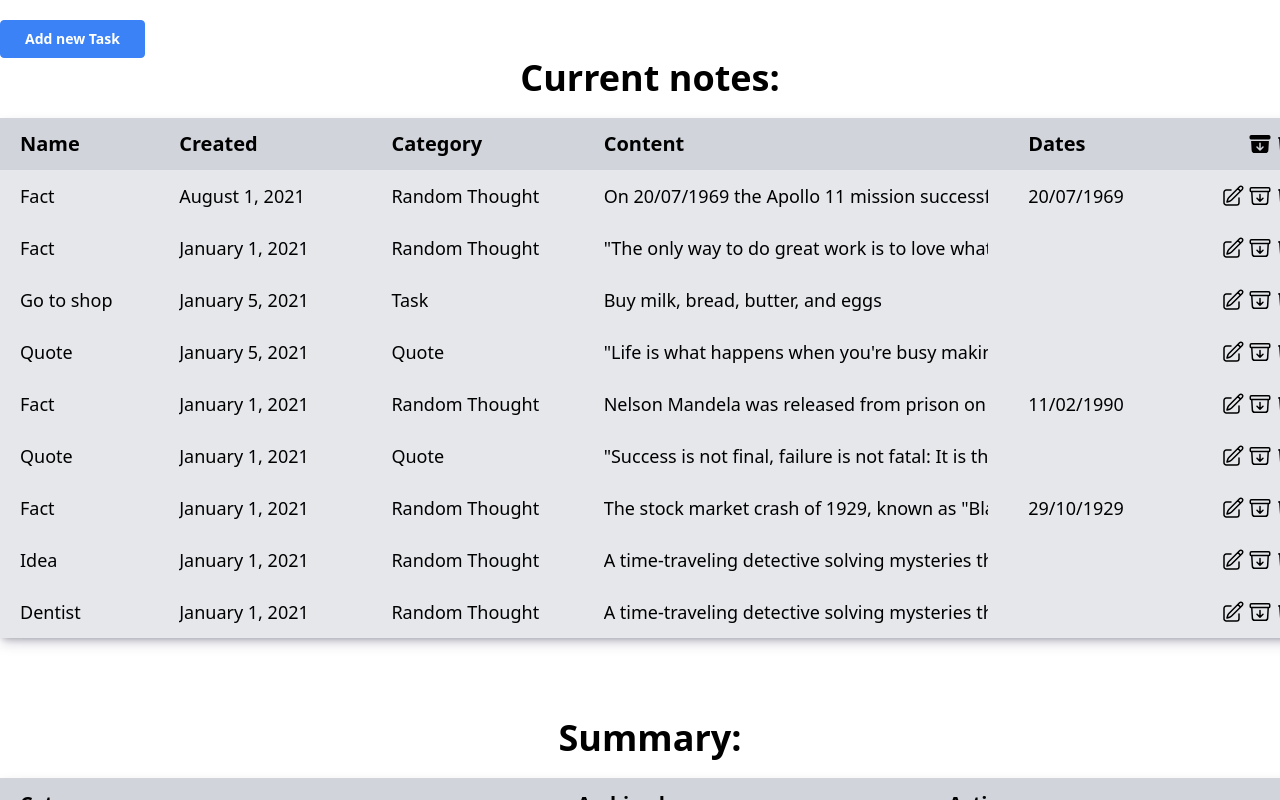
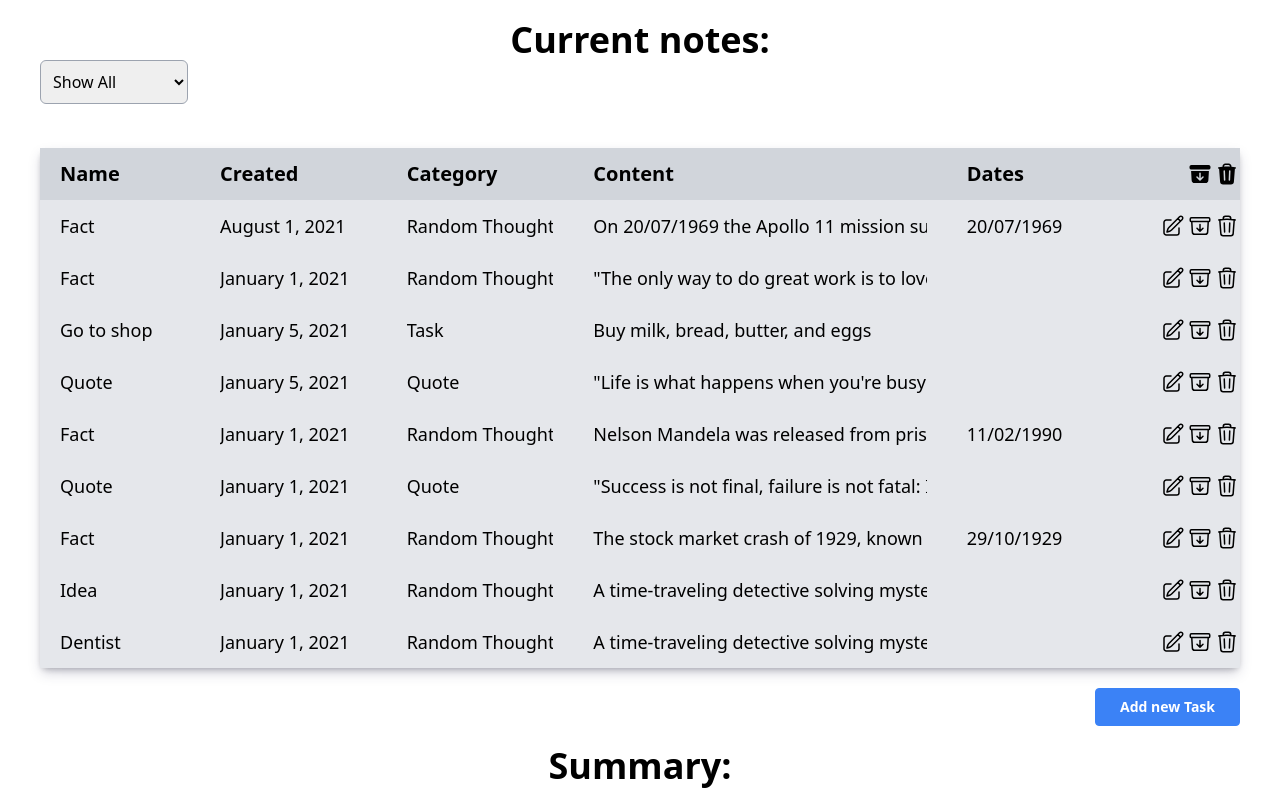
Before and after one commit to eduardrassolov/task2, a React (Vite) app: page / in a window 1280 px wide. Built offline with nearby package versions, Linux system fonts and the light colour scheme.

Commit message:
changed ui

```diff
--- a/src/config/noteCategories.ts
+++ b/src/config/noteCategories.ts
@@ -1,10 +1,24 @@
-export const categories = [
+export const categoriesNotes = [
   { key: "idea", value: "Idea" },
   { key: "task", value: "Task" },
   { key: "random", value: "Random Thought" },
   { key: "quote", value: "Quote" },
 ];
 
-export const getCategoryName = (key: string): string => {
-  return categories.find((category) => category.key === key)?.value || "";
+export const filterNotes = [
+  { key: "all", value: "Show All" },
+  { key: "active", value: "Show Active" },
+  { key: "archived", value: "Show Archived" },
+];
+
+interface ICategory {
+  key: string;
+  value: string;
+}
+
+export const getCategoryName = (
+  list: Array<ICategory>,
+  key: string
+): string => {
+  return list.find((category) => category.key === key)?.value || "";
 };
--- a/src/config/tableHeaders.ts
+++ b/src/config/tableHeaders.ts
@@ -7,15 +7,15 @@ export const headers: Array<IHeaders> = [
   },
   {
     name: "Created",
-    colSize: "w-[200px]",
+    colSize: "w-[175px]",
   },
   {
     name: "Category",
-    colSize: "w-[200px]",
+    colSize: "w-[175px]",
   },
   {
     name: "Content",
-    colSize: "w-[400px]",
+    colSize: "w-[350px]",
   },
   {
     name: "Dates",
--- a/src/features/modal/modal/Modal.tsx
+++ b/src/features/modal/modal/Modal.tsx
@@ -2,7 +2,7 @@ import { useState } from "react";
 import { Button } from "../../../components/Button";
 import Overlay from "./Overlay";
 import { generateNote } from "../../../services/generateNote";
-import { categories } from "../../../config/noteCategories";
+
 import { useDispatch, useSelector } from "react-redux";
 
 import { INewNote } from "../../../interfaces/INewNote";
@@ -13,11 +13,12 @@ import Input from "./Input";
 import Content from "./Content";
 import Footer from "./Footer";
 import Select from "./Select";
+import { categoriesNotes } from "../../../config/noteCategories";
 
 const defaultNote: INewNote = {
   name: "",
   content: "",
-  category: categories[0].key,
+  category: categoriesNotes[0].key,
 };
 
 /**
@@ -87,7 +88,15 @@ function Modal() {
           </h2>
           <Input name={note.name} onChange={handleChange} />
           <Content content={note.content} onChange={handleChange} />
-          <Select category={note.category} onChange={handleChange} />
+          <Select
+            selected={note.category}
+            options={categoriesNotes}
+            onChange={handleChange}
+          >
+            <label htmlFor="category" className="w-1/3 mb-1">
+              Category:
+            </label>
+          </Select>
           <Footer onClose={handleClose}>
             <Button type="submit" variant="primary">
               {!selectedId ? "Add" : "Save"}
--- a/src/features/modal/modal/Select.tsx
+++ b/src/features/modal/modal/Select.tsx
@@ -1,24 +1,31 @@
-import React from "react";
-import { categories } from "../../../config/noteCategories";
+interface IOptions {
+  key: string;
+  value: string;
+}
 
 type SelectProps = {
-  category: string | undefined;
+  selected: string;
+  options: Array<IOptions>;
   onChange: (event: React.ChangeEvent<HTMLSelectElement>) => void;
+  children?: React.ReactNode;
 };
 
-export default function Select({ category, onChange }: SelectProps) {
+export default function Select({
+  selected,
+  options,
+  onChange,
+  children,
+}: SelectProps) {
   return (
     <div className="flex flex-col mb-6">
-      <label htmlFor="category" className="w-1/3 mb-1">
-        Category:
-      </label>
+      {children}
       <select
         name="category"
         className="border border-gray-400 text-base py-1 px-2 h-11 rounded-md"
         onChange={onChange}
-        value={category}
+        value={selected}
       >
-        {categories.map(({ key, value }) => (
+        {options.map(({ key, value }) => (
           <option key={key} value={key}>
             {value}
           </option>
--- a/src/features/notes/table/Table.tsx
+++ b/src/features/notes/table/Table.tsx
@@ -4,7 +4,7 @@ interface ITableProps {
 
 export default function Table({ children }: ITableProps) {
   return (
-    <table className="bg-gray-200 mt-5 mb-20 whitespace-nowrap w-full table-fixed text-lg items-center border-collapse shadow-[rgba(50,50,93,0.25)_0px_6px_12px_-2px,_rgba(0,0,0,0.3)_0px_3px_7px_-3px]">
+    <table className="bg-gray-200 mt-5 whitespace-nowrap w-full table-fixed text-lg items-center border-collapse shadow-[rgba(50,50,93,0.25)_0px_6px_12px_-2px,_rgba(0,0,0,0.3)_0px_3px_7px_-3px] ">
       {children}
     </table>
   );
--- a/src/pages/Main.tsx
+++ b/src/pages/Main.tsx
@@ -12,7 +12,11 @@ import TableRow from "../features/notes/table/TableRow";
 import { generateDate } from "../services/generateDate";
 import { formatCreate } from "../config/timeFormat";
 import { parseDate } from "../services/parseDates";
-import { getCategoryName } from "../config/noteCategories";
+import {
+  categoriesNotes,
+  filterNotes,
+  getCategoryName,
+} from "../config/noteCategories";
 import { generateStats } from "../services/calcStats";
 import { openCreateModal, openEditModal } from "../features/modal/modalActions";
 import {
@@ -20,6 +24,7 @@ import {
   deleteNoteById,
 } from "../features/notes/tableActions";
 import Header from "../components/Header";
+import Select from "../features/modal/modal/Select";
 
 export interface IActions {
   delete: (id: string) => void;
@@ -48,14 +53,17 @@ export default function Main() {
   return (
     <>
       <main className="w-screen h-screen py-5 overflow-scroll">
-        <div className="w-[1300px] mx-auto">
+        <div className="w-[1200px] mx-auto">
           {isModalOpen.isOpen ? <Modal /> : ""}
 
-          <Button onClick={handleOpenModal} variant="primary">
-            Add new Task
-          </Button>
-
           <Header>Current notes: </Header>
+          <div className="flex">
+            <Select
+              selected={filterNotes[0].key}
+              options={filterNotes}
+              onChange={() => {}}
+            />{" "}
+          </div>
           <Table>
             <TableHeader headers={headers} />
             <TableBody>
@@ -66,7 +74,7 @@ export default function Main() {
                   data={[
                     note.name,
                     generateDate(new Date(note.created), formatCreate),
-                    getCategoryName(note.category),
+                    getCategoryName(categoriesNotes, note.category),
                     note.content,
                     parseDate(note.content),
                   ]}
@@ -76,6 +84,12 @@ export default function Main() {
               ))}
             </TableBody>
           </Table>
+
+          <div className="flex justify-end my-5">
+            <Button onClick={handleOpenModal} variant="primary">
+              Add new Task
+            </Button>
+          </div>
 
           <Header>Summary: </Header>
           <Table>
--- a/src/services/calcStats.ts
+++ b/src/services/calcStats.ts
@@ -1,8 +1,8 @@
-import { categories } from "../config/noteCategories";
+import { categoriesNotes } from "../config/noteCategories";
 import { INote } from "../interfaces/INote";
 
 export function generateStats(notes: Array<INote>): Array<string[]> {
-  const stats: Array<string[]> = categories.map((category) => {
+  const stats: Array<string[]> = categoriesNotes.map((category) => {
     const filteredByCategory = notes.filter(
       (note) => note.category === category.key
     );
```
